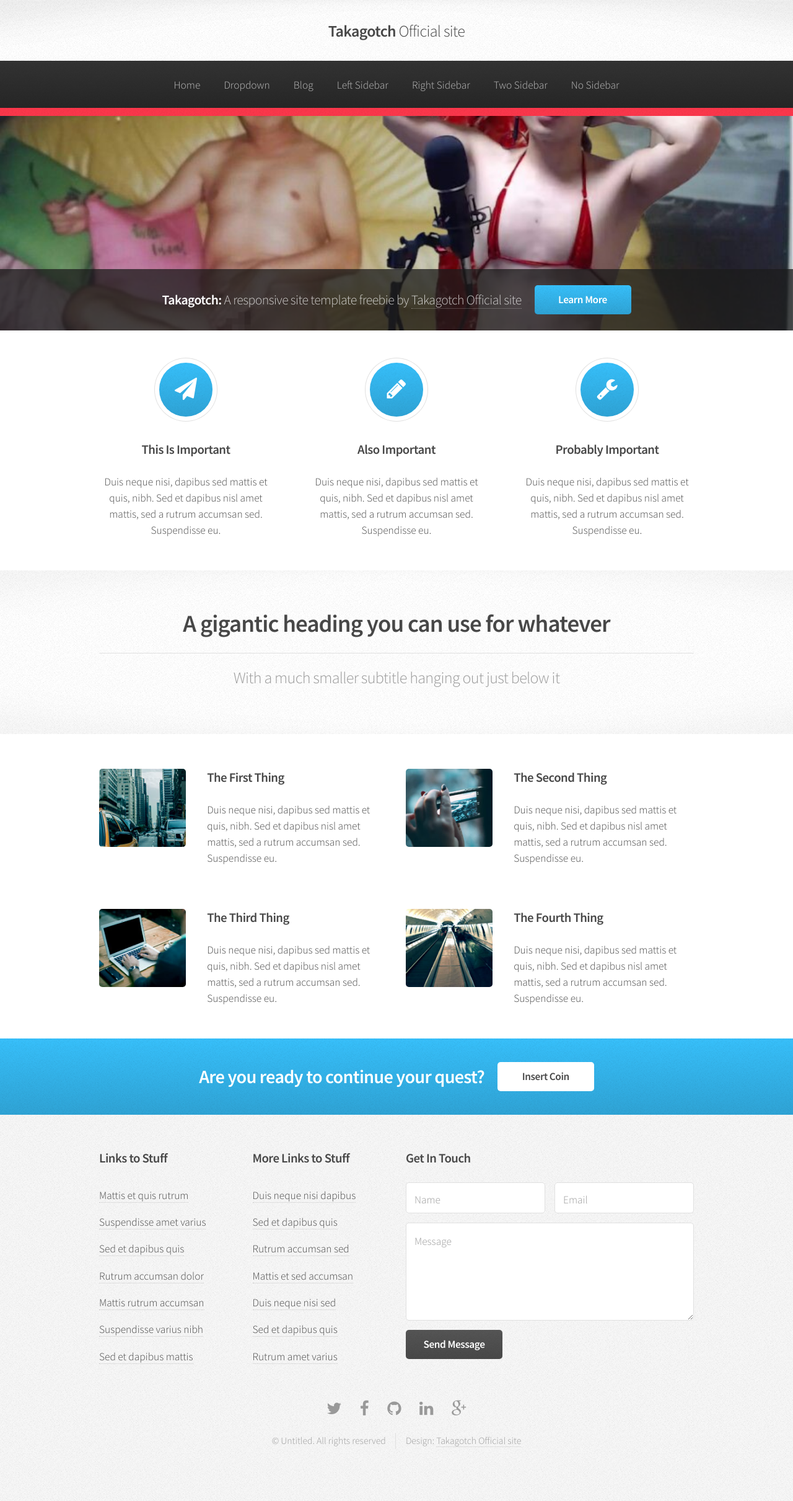
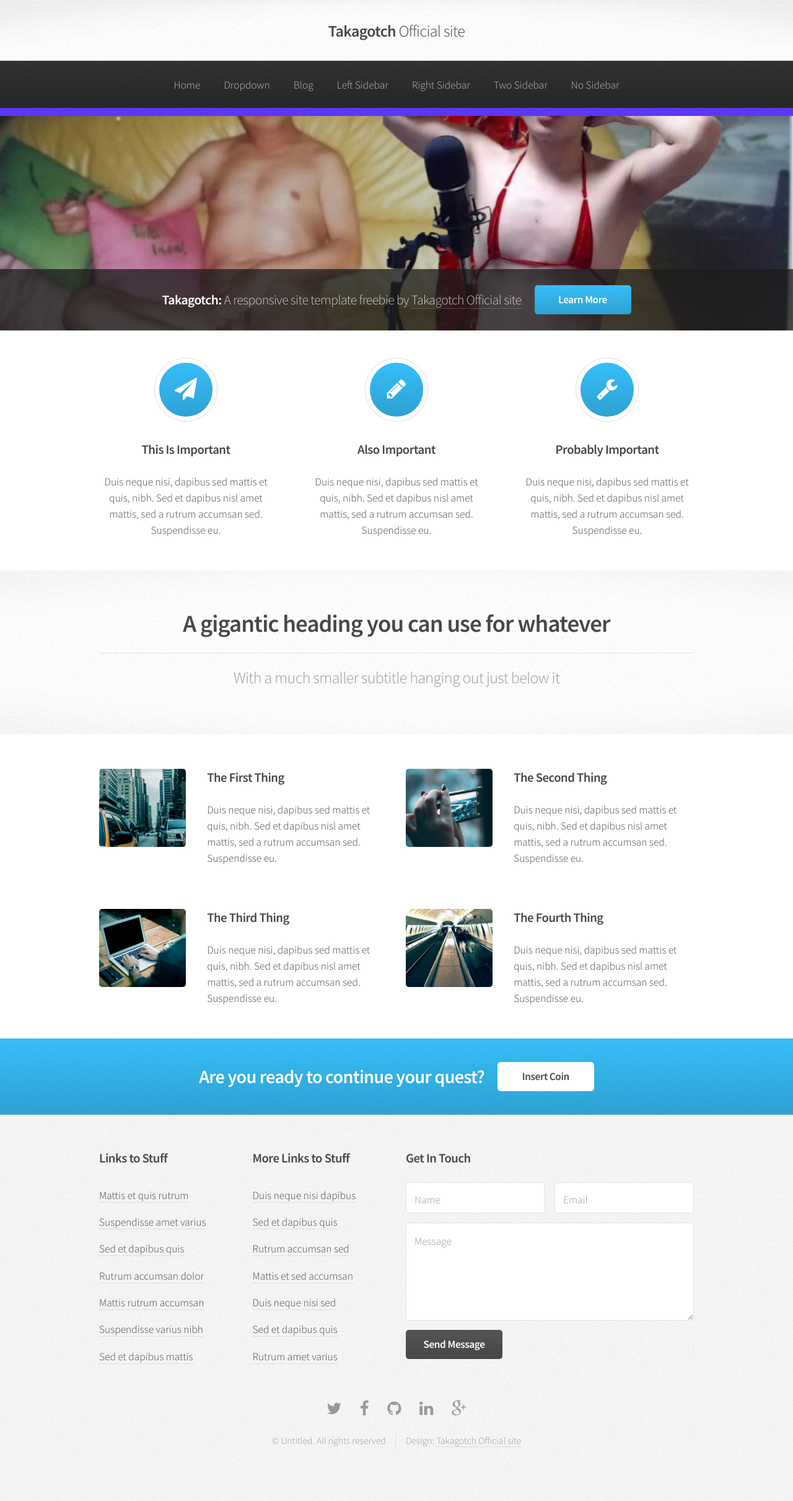
Before and after one commit to takagotch/o2360, a Jekyll site: the page built from index.html, in a window 1280 px wide. Shown: the whole page at 62% size. Built offline with Jekyll 4.4.1, drawn with Linux system fonts in a browser that asks for light colours; the list of posts is cut into pages by our own code.

Commit message:
Update style.css

```diff
--- a/assets/css/style.css
+++ b/assets/css/style.css
@@ -596,7 +596,7 @@
 			display: block;
 			width: 100%;
 			height: 0.75em;
-			background-color: #fb374b;
+			background-color: #5e37fb;
 			background-image: url("images/bg01.png");
 		}
 
```
